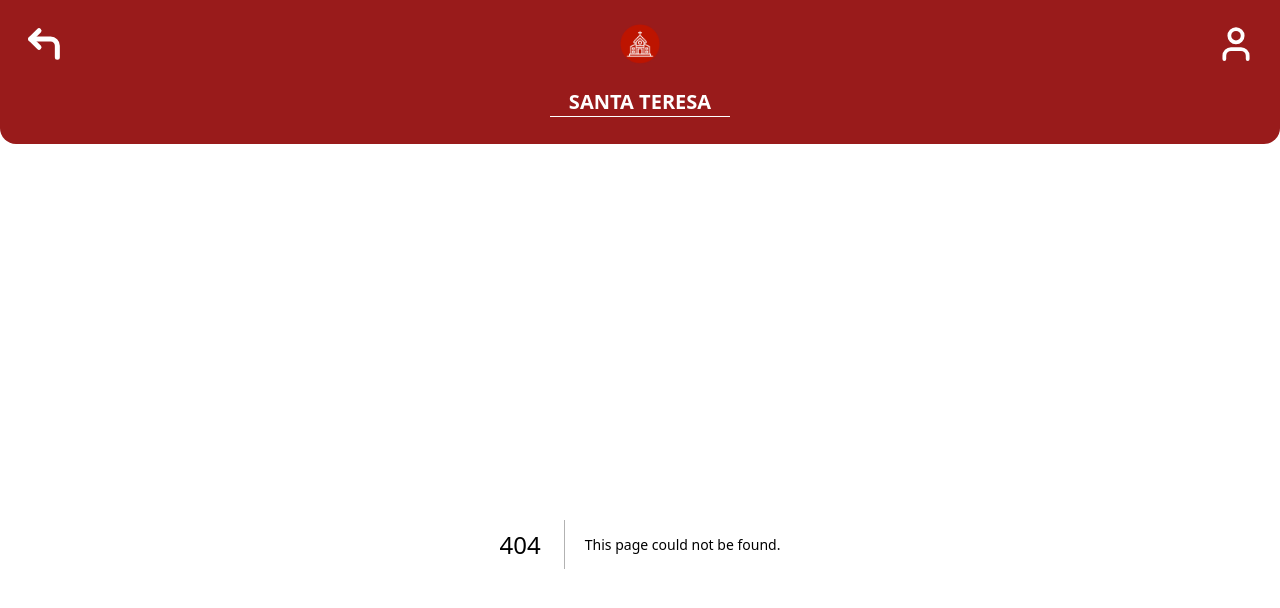
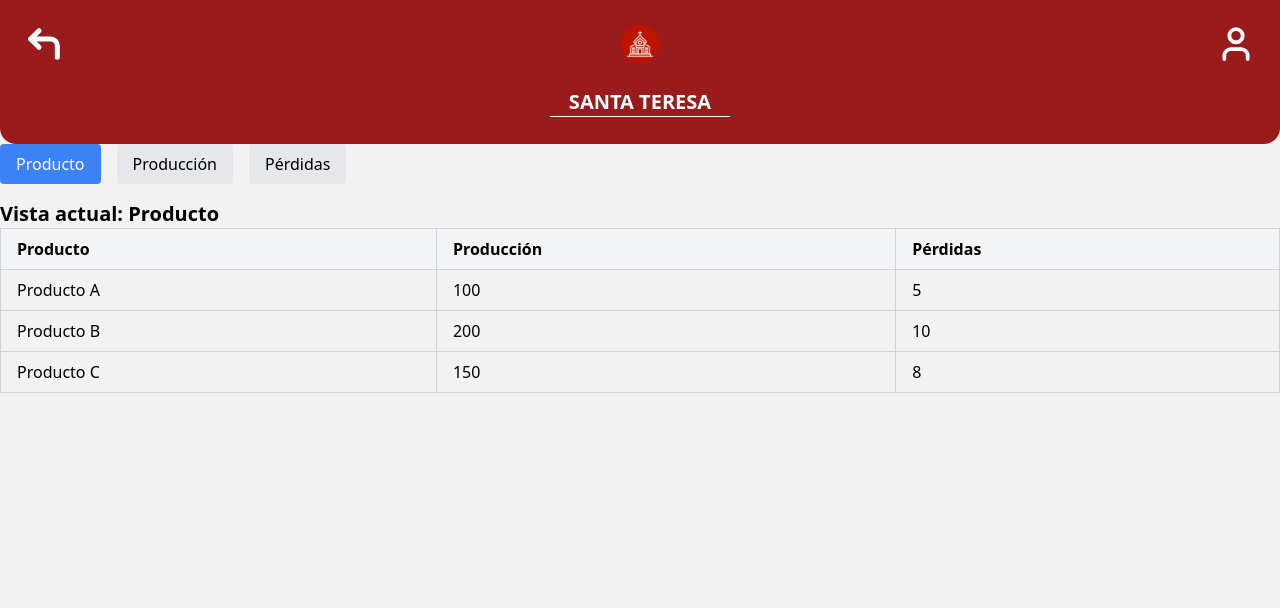
Before and after one commit to Santa-TeresaERP/ST-frontend, a Next.js app: page /pages/dashboard/produccion in a window 1280 px wide. Before the commit this address had no page. Shown: the top 608 px of the page. Built offline with nearby package versions, Linux system fonts and the light colour scheme.

Commit message:
fix:changes for production

```diff
--- /dev/null
+++ b/src/app/pages/dashboard/produccion/page.tsx
@@ -0,0 +1,11 @@
+"use client";
+
+import ProductionList from '../../../../modules/production/components/production-component-view';
+
+export default function ProductionListPage() {
+  return (
+    <div>
+      <ProductionList />
+    </div>
+  );
+}
--- /dev/null
+++ b/src/modules/production/components/production-component-view.tsx
@@ -0,0 +1,75 @@
+import React, { useState } from 'react';
+
+const ProductionComponentView: React.FC = () => {
+  // Estado para controlar la vista seleccionada
+  const [selectedView, setSelectedView] = useState('Producto');
+
+  // Función para manejar el cambio de vista
+  const handleViewChange = (view: string) => {
+    setSelectedView(view);
+  };
+
+  // Datos de ejemplo para la tabla
+  const data = [
+    { id: 1, producto: 'Producto A', produccion: 100, perdidas: 5 },
+    { id: 2, producto: 'Producto B', produccion: 200, perdidas: 10 },
+    { id: 3, producto: 'Producto C', produccion: 150, perdidas: 8 },
+  ];
+
+  return (
+    <div className="space-y-4">
+      {/* Botones para cambiar la vista */}
+      <div className="flex space-x-4">
+        <button
+          onClick={() => handleViewChange('Producto')}
+          className={`px-4 py-2 rounded ${
+            selectedView === 'Producto' ? 'bg-blue-500 text-white' : 'bg-gray-200'
+          }`}
+        >
+          Producto
+        </button>
+        <button
+          onClick={() => handleViewChange('Producción')}
+          className={`px-4 py-2 rounded ${
+            selectedView === 'Producción' ? 'bg-blue-500 text-white' : 'bg-gray-200'
+          }`}
+        >
+          Producción
+        </button>
+        <button
+          onClick={() => handleViewChange('Pérdidas')}
+          className={`px-4 py-2 rounded ${
+            selectedView === 'Pérdidas' ? 'bg-blue-500 text-white' : 'bg-gray-200'
+          }`}
+        >
+          Pérdidas
+        </button>
+      </div>
+
+      {/* Tabla de datos */}
+      <div>
+        <h2 className="text-xl font-bold">{`Vista actual: ${selectedView}`}</h2>
+        <table className="w-full border-collapse border border-gray-300">
+          <thead>
+            <tr className="bg-gray-100">
+              <th className="border border-gray-300 px-4 py-2 text-left">Producto</th>
+              <th className="border border-gray-300 px-4 py-2 text-left">Producción</th>
+              <th className="border border-gray-300 px-4 py-2 text-left">Pérdidas</th>
+            </tr>
+          </thead>
+          <tbody>
+            {data.map((item) => (
+              <tr key={item.id}>
+                <td className="border border-gray-300 px-4 py-2">{item.producto}</td>
+                <td className="border border-gray-300 px-4 py-2">{item.produccion}</td>
+                <td className="border border-gray-300 px-4 py-2">{item.perdidas}</td>
+              </tr>
+            ))}
+          </tbody>
+        </table>
+      </div>
+    </div>
+  );
+};
+
+export default ProductionComponentView;
```
